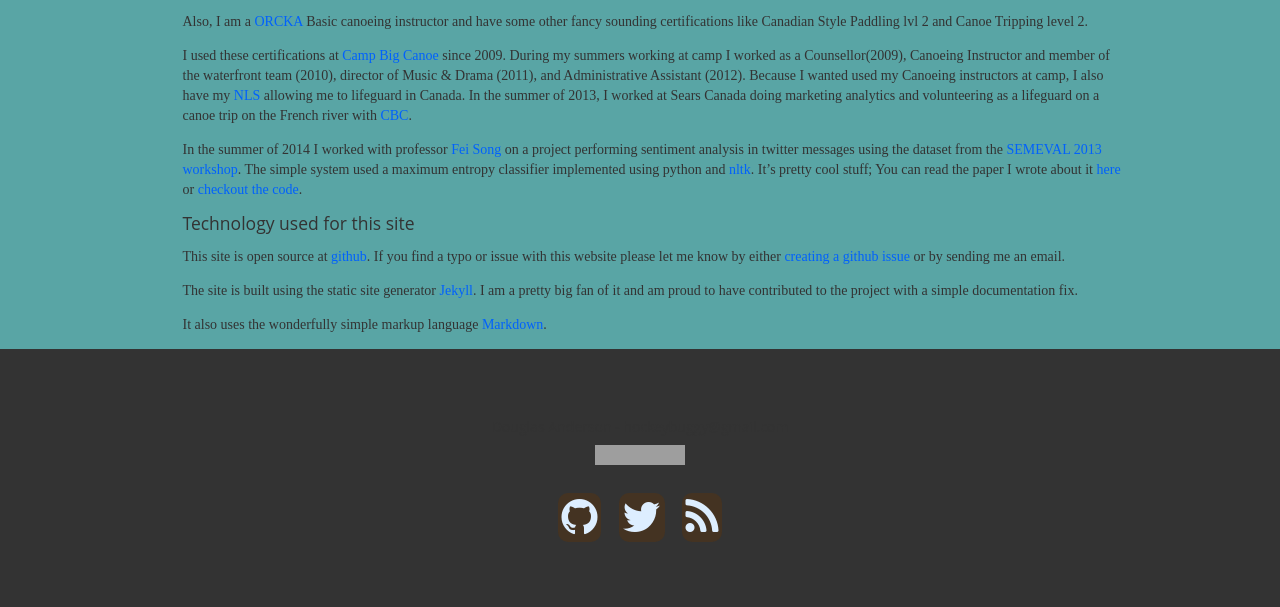
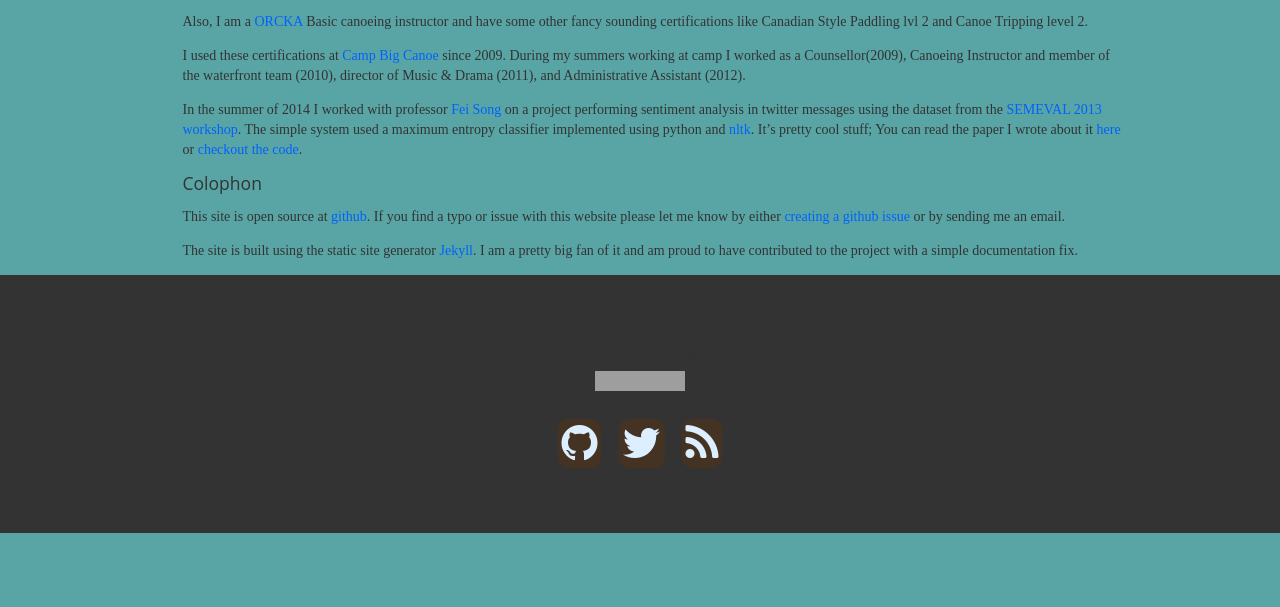
Before and after one commit to hockeybuggy/hockeybuggy.com, a Jekyll site: the page built from about.md, in a window 1280 px wide. Shown: the part 789-1396 px from the top of the page. Built offline with Jekyll 4.4.1, drawn with Linux system fonts in a browser that asks for light colours; after the commit the page ends 1322 px from its top, so only the background shows below that; grey boxes are pictures that could not be loaded.

Commit message:
Chop out a section of the about page.

```diff
--- a/about.md
+++ b/about.md
@@ -16,11 +16,7 @@ Tripping level 2.
 I used these certifications at [Camp Big Canoe][CBC] since 2009.  During my
 summers working at camp I worked as a Counsellor(2009), Canoeing Instructor and
 member of the waterfront team (2010), director of Music & Drama (2011), and
-Administrative Assistant (2012). Because I wanted used my Canoeing instructors
-at camp, I also have my [NLS][NLS] allowing me to lifeguard in Canada. In the
-summer of 2013, I worked at Sears Canada doing marketing analytics and
-volunteering as a lifeguard on a canoe trip on the French river with
-[CBC][CBC].
+Administrative Assistant (2012).
 
 In the summer of 2014 I worked with professor [Fei Song][FEISONG] on a project
 performing sentiment analysis in twitter messages using the dataset from the
@@ -29,7 +25,7 @@ classifier implemented using python and [nltk][NLTK]. It's pretty cool stuff;
 You can read the paper I wrote about it [here][PAPER] or [checkout the
 code][REPO].
 
-## Technology used for this site
+## Colophon
 
 This site is open source at [github][GITHUB]. If you find a typo or issue with
 this website please let me know by either [creating a github
@@ -39,12 +35,9 @@ The site is built using the static site generator [Jekyll][JEKYLL]. I am a
 pretty big fan of it and am proud to have contributed to the project with a
 simple documentation fix.
 
-It also uses the wonderfully simple markup language [Markdown][MARKDOWN].
-
 [UOG]: http://www.socs.uoguelph.ca/
 [CBC]: http://campbigcanoe.ca
 [ORCKA]: http://www.orcka.ca/content/?page=116
-[NLS]: http://www.lifesavingsociety.com/lifeguarding/national-lifeguard/nls-pool.aspx
 
 [FEISONG]: http://www.cis.uoguelph.ca/~fsong/contactinfo.html
 [SEMEVAL]: http://www.cs.york.ac.uk/semeval-2013/task2/
```
